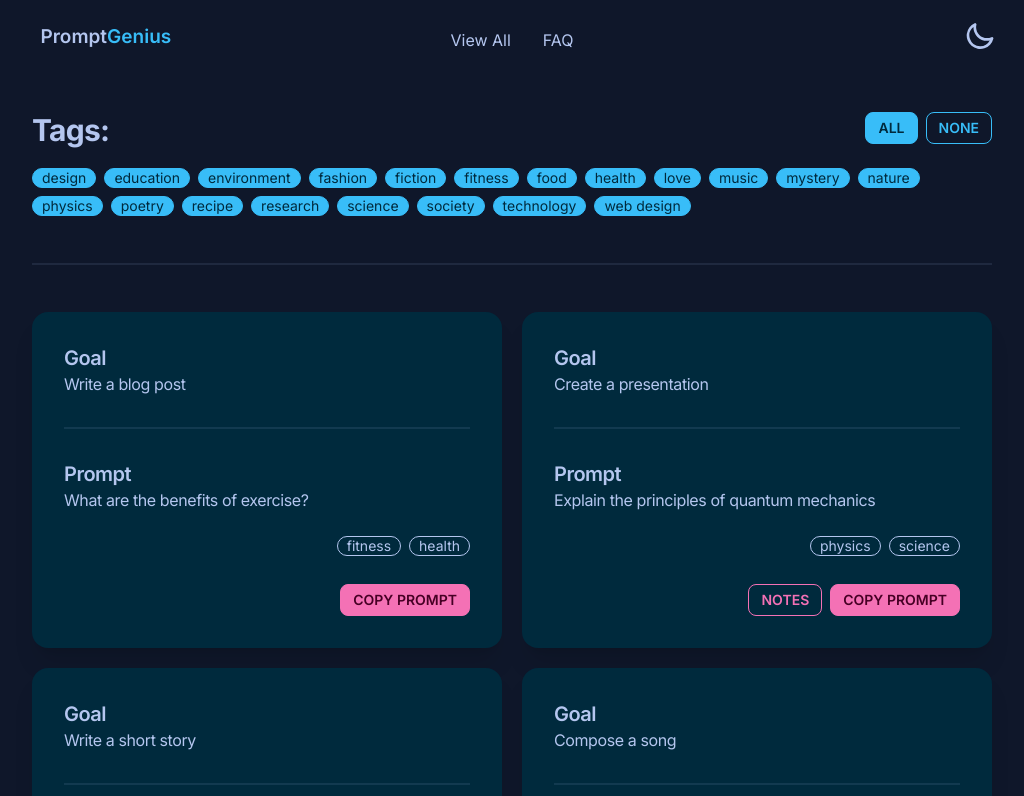
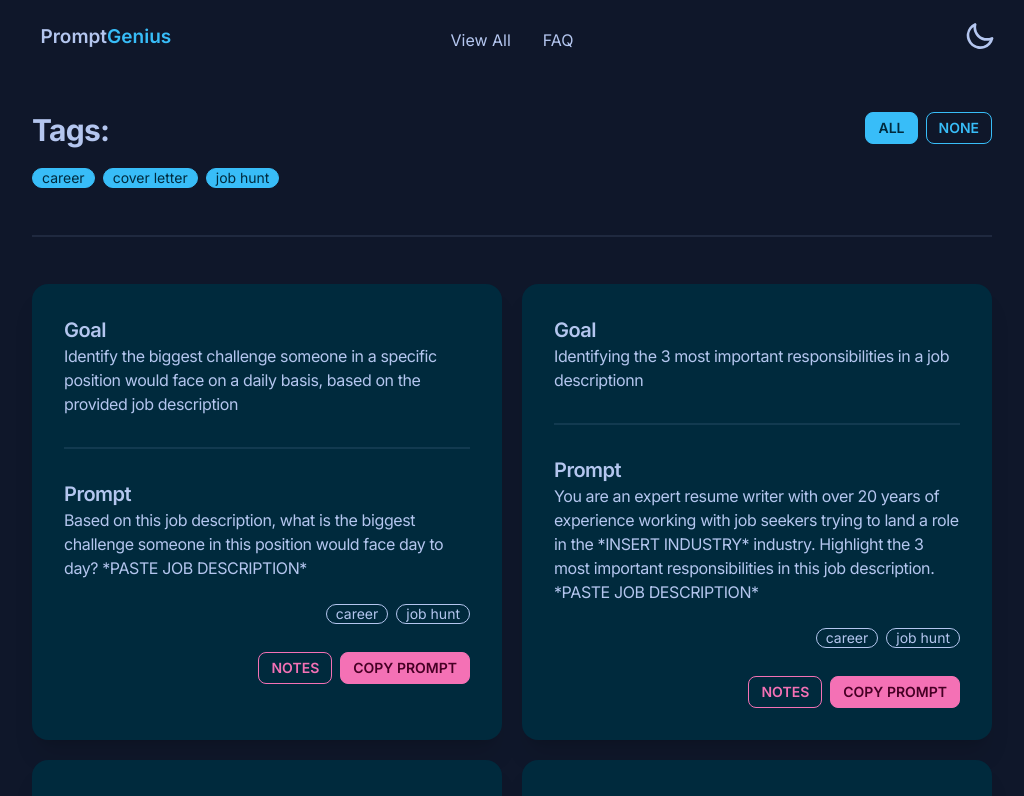
Before and after one commit to kcereno/promptgenius, a Next.js app: page /prompts in a window 1280 px wide. Shown: the top 796 px of the page, without its empty margins (128-1152 px from the left). Built offline with nearby package versions, Linux system fonts and the light colour scheme.

Commit message:
Add first real prompts

```diff
--- a/components/PromptCard.tsx
+++ b/components/PromptCard.tsx
@@ -42,10 +42,7 @@
 
       <div>
         <div className="w-full mt-2 shadow-xl bg-primary-content card">
-          <div className="card-body">
-            {/* {convertedString.map((string) => (
-              <p key={string}>{string}</p>
-            ))} */}
+          <div className="whitespace-pre-line card-body">
             <Typewriter
               key={prompt}
               onInit={(typewriter) => {
--- a/data.ts
+++ b/data.ts
@@ -4,77 +4,37 @@
   {
     id: 'prompt_1',
     author: 'John Doe',
-    goal: 'Write a blog post',
-    prompt: 'What are the benefits of exercise?',
-    tags: ['fitness', 'health'],
+    goal: 'Identify the biggest challenge someone in a specific position would face on a daily basis, based on the provided job description',
+    prompt:
+      'Based on this job description, what is the biggest challenge someone in this position would face day to day? \n \n  *PASTE JOB DESCRIPTION*',
+    note: 'Understanding the biggest challenge in a specific position helps job seekers by allowing them to prepare, tailor their responses, demonstrate adaptability, and align their skills with the roles requirements, increasing their chances of getting hired.',
+    tags: ['career', 'job hunt'],
   },
   {
     id: 'prompt_2',
     author: 'Jane Smith',
-    goal: 'Create a presentation',
-    prompt: 'Explain the principles of quantum mechanics',
-    note: 'Use visual aids',
-    tags: ['physics', 'science'],
+    goal: 'Identifying the 3 most important responsibilities in a job descriptionn',
+    prompt:
+      'You are an expert resume writer with over 20 years of experience working with job seekers trying to land a role in the *INSERT INDUSTRY* industry. \n  \n Highlight the 3 most important responsibilities in this job description. \n \n *PASTE JOB DESCRIPTION*',
+    note: 'Understanding the biggest responsibilities in a specific position helps job seekers by allowing them to prepare, tailor their responses, demonstrate adaptability, and align their skills with the roles requirements, increasing their chances of getting hired.',
+    tags: ['career', 'job hunt'],
   },
   {
     id: 'prompt_3',
     author: 'Mark Johnson',
-    goal: 'Write a short story',
-    prompt: 'Write about a detective solving a mysterious case',
-    tags: ['mystery', 'fiction'],
+    goal: 'Write a captivating hook for a cover letter',
+    prompt:
+      'You are currently working as a *INSERT POSITION* in the *INSERT INDUSTRY* industry and you’re applying for the *INSERT POSITION* at *INSERT COMPANY*. \n  \n   Write an attention-grabbing hook for your cover letter that highlights your experience and qualification in a way that shows you empathize and can successfully take of the challenges of the *INSERT POSITION* role. \n  \n  Consider incorporating specific example of how you’ve tackled these challenges in your past work and explore creative ways to express your enthusiasm for the opportunity. Keep your hook within 100 characters.',
+    note: 'You can use this hook for the "Develop a cover letter" prompt.',
+    tags: ['career', 'job hunt', 'cover letter'],
   },
   {
     id: 'prompt_4',
     author: 'Sarah Williams',
-    goal: 'Compose a song',
-    prompt: 'Write lyrics for a love song',
-    note: 'Make it upbeat',
-    tags: ['music', 'love'],
-  },
-  {
-    id: 'prompt_5',
-    author: 'David Brown',
-    goal: 'Design a logo',
-    prompt: 'Create a logo for a new tech startup',
-    note: 'Incorporate elements of artificial intelligence',
-    tags: ['design', 'technology'],
-  },
-  {
-    id: 'prompt_6',
-    author: 'Emily Taylor',
-    goal: 'Prepare a speech',
-    prompt: 'Discuss the importance of education in society',
-    tags: ['education', 'society'],
-  },
-  {
-    id: 'prompt_7',
-    author: 'Michael Anderson',
-    goal: 'Write a poem',
-    prompt: 'Compose a haiku about nature',
-    tags: ['poetry', 'nature'],
-  },
-  {
-    id: 'prompt_8',
-    author: 'Amy Wilson',
-    goal: 'Create a recipe',
-    prompt: 'Develop a recipe for a healthy breakfast smoothie',
-    note: 'Include a variety of fruits and vegetables',
-    tags: ['food', 'recipe'],
-  },
-  {
-    id: 'prompt_9',
-    author: 'Alex Thompson',
-    goal: 'Write a research paper',
-    prompt: 'Explore the effects of climate change on marine life',
-    tags: ['environment', 'research'],
-  },
-  {
-    id: 'prompt_10',
-    author: 'Sam Robinson',
-    goal: 'Design a website',
-    prompt: 'Create a website for an online clothing store',
-    note: 'Make it user-friendly and visually appealing',
-    tags: ['web design', 'fashion'],
+    goal: 'Write a cover letter that highlights your experience and qualifications',
+    prompt:
+      'You are writing a cover letter applying for the *INSERT POSITION* at *INSERT COMPANY*. Here’s what you have so far: \n  \n  *HOOK FROM  "WRITE A CAPTIVATING HOOK" PROMPT* \n  \n  Finish writing the cover letter based in your resume and keep it within 250 words. \n  \n  Heres your resume paste resume \n  \n  *PASTE RESUME*',
+    tags: ['career', 'job hunt', 'cover letter'],
   },
 ];
 
```
